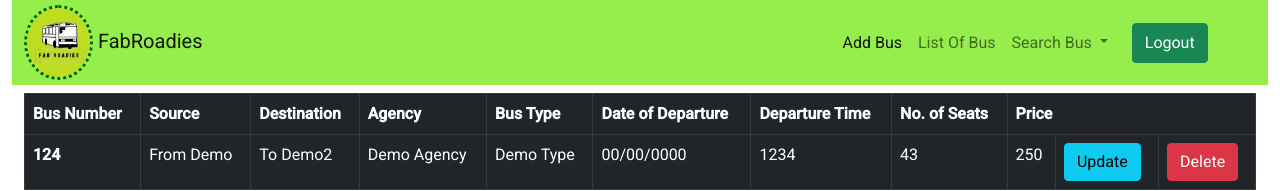
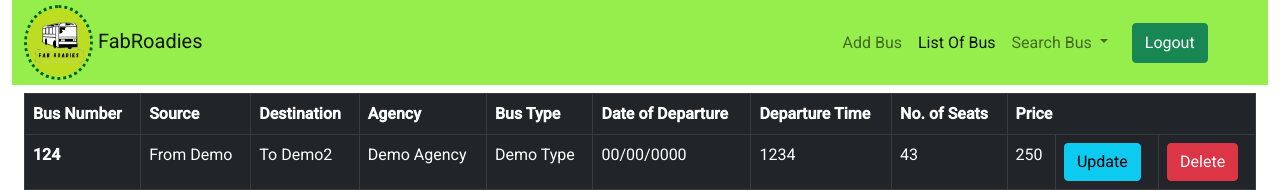
Before and after one commit to BusBookingApp123/fabRoadies-frontend, an Angular app in the folder FabRoadies/: page /admin_bus-list in a window 1280 px wide. Shown: the top 191 px of the page. Built offline with nearby package versions, Linux system fonts and the light colour scheme; a web font is replaced by a local one.

Commit message:
Update admin-bus-list.component.html

```diff
--- a/FabRoadies/src/app/admin-bus-list/admin-bus-list.component.html
+++ b/FabRoadies/src/app/admin-bus-list/admin-bus-list.component.html
@@ -12,10 +12,10 @@
         <div class="collapse navbar-collapse offset-md-6" id="navbarSupportedContent">
             <ul class="navbar-nav me-auto mb-2 mb-lg-0">
                 <li class="nav-item">
-                    <a class="nav-link active" routerLink='/add-bus'>Add Bus</a>
+                    <a class="nav-link" routerLink='/add-bus'>Add Bus</a>
                 </li>
                 <li class="nav-item">
-                    <a class="nav-link" routerLink='/admin_bus-list'>List Of Bus</a>
+                    <a class="nav-link active" routerLink='/admin_bus-list'>List Of Bus</a>
                 </li>
                 <li class="nav-item dropdown">
                     <a class="nav-link dropdown-toggle" href="#" id="navbarDropdown" role="button"
```
